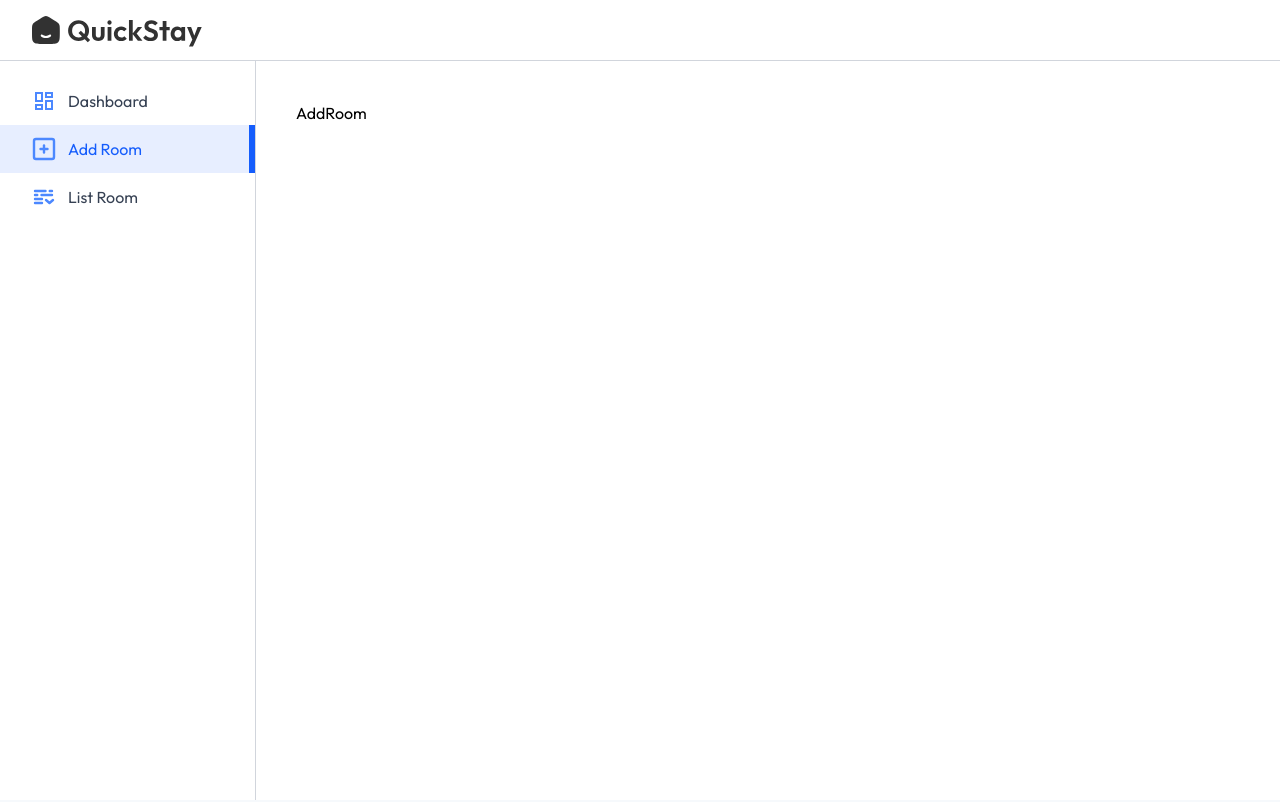
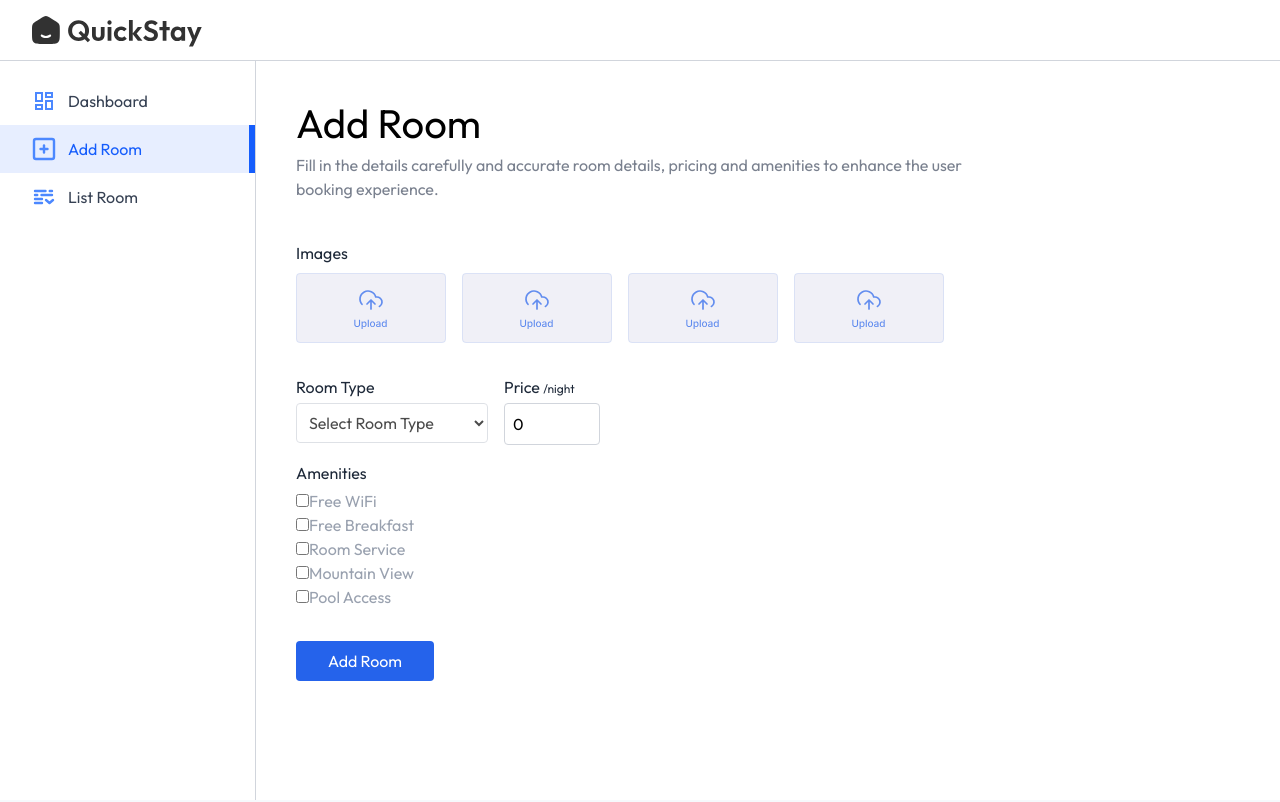
Before and after one commit to yasasArt/Hotel-Booking, a React (Vite) app in the folder client/: page /owner/add-room in a window 1280 px wide. Shown: the top 802 px of the page. Built offline with nearby package versions, Linux system fonts and the light colour scheme; a web font is replaced by a local one.

Commit message:
Add rome page

```diff
--- a/client/src/pages/hotelOwner/AddRoom.jsx
+++ b/client/src/pages/hotelOwner/AddRoom.jsx
@@ -1,8 +1,81 @@
-import React from 'react'
+import React, { useState } from 'react'
+import Title from '../../components/Title'
+import { assets } from '../../assets/assets'
 
 const AddRoom = () => {
+
+    const [images, setImages] = useState({
+        1: null,
+        2: null,
+        3: null,
+        4: null
+    })
+    const [inputs, setInputs] = useState({
+        roomType:'',
+        pricePerNight:0,
+        amenities: {
+            'Free WiFi' : false,
+            'Free Breakfast' : false,
+            'Room Service' : false,
+            'Mountain View' : false,
+            'Pool Access' : false
+        }
+    })
+
   return (
-    <div>AddRoom</div>
+    <form>
+        <Title align='left' font='outfit' title='Add Room' subTitle='Fill in the details carefully and accurate room details, pricing and amenities
+        to enhance the user booking experience.'/>
+
+        {/* {Upload Area For Images} */}
+        <p className='text-gray-800 mt-10'>Images</p>
+        <div className='grid grid-cols-2 sm:flex gap-4 my-2 flex-wrap'>
+            {Object.keys(images).map((key)=>(
+                <label htmlFor={`roomImage${key}`} key={key}>
+                    <img src={images[key] ? URL.createObjectURL(images[key]) :assets.uploadArea} alt="" />
+                    <input type='file' accept='image/*' id={`roomImage${key}`}
+                    hidden onChange={e=> setImages({...images, [key]: e.target.files[0]})}/>
+                </label>
+            ))}
+        </div>
+        <div className='w-full flex max-sm:flex-col sm:gap-4 mt-4'>
+            <div className='flex-1 max-w-48'>
+                <p className='text-gray-800 mt-4'>Room Type</p>
+                <select value={inputs.roomType} onChange={e=>setInputs({...inputs, roomType: e.target.value})}
+                    className='border opacity-70 border-gray-300 mt-1 rounded p-2 w-full'>
+                        <option value="">Select Room Type</option>
+                        <option value="Single Bed">Single Bed</option>
+                        <option value="Double Bed">Double Bed</option>
+                        <option value="Luxury Room">Luxury Room</option>
+                        <option value="Family Suite">Family Suite</option>
+                </select>
+            </div>
+            <div>
+                <p className='mt-4 text-gray-800'>
+                    Price <span className='text-xs'>/night</span>
+                </p>
+                <input type='number' placeholder='0' className='border border-gray-300 mt-1 rounded p-2 w-24'
+                value={inputs.pricePerNight} onChange={e=>setInputs({...inputs, pricePerNight: e.target.value})}/>
+            </div>
+        </div>
+
+       <p className='text-gray-800 mt-4'>Amenities</p>
+<div className='flex flex-col flex-wrap mt-1 text-gray-400 max-w-sm'>
+    {Object.keys(inputs.amenities).map((amenity, index) => (
+        <div key={index}>
+            <input
+                type="checkbox"
+                id={`amenities${index+1}`}
+                checked={inputs.amenities[amenity]}
+                onChange={() => setInputs({...inputs, amenities: {...inputs.amenities,[amenity]: !inputs.amenities[amenity]}
+                })}
+            />
+            <label htmlFor={`amenities${index+1}`}>{amenity}</label>
+        </div>
+    ))}
+</div>
+        <button className='bg-primary text-white px-8 py-2 rounded mt-8 cursor-pointer'>Add Room</button>
+    </form>
   )
 }
 
```
